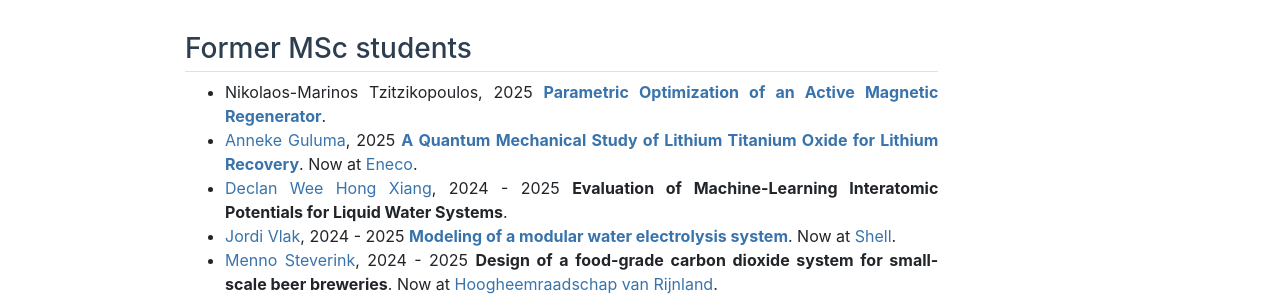
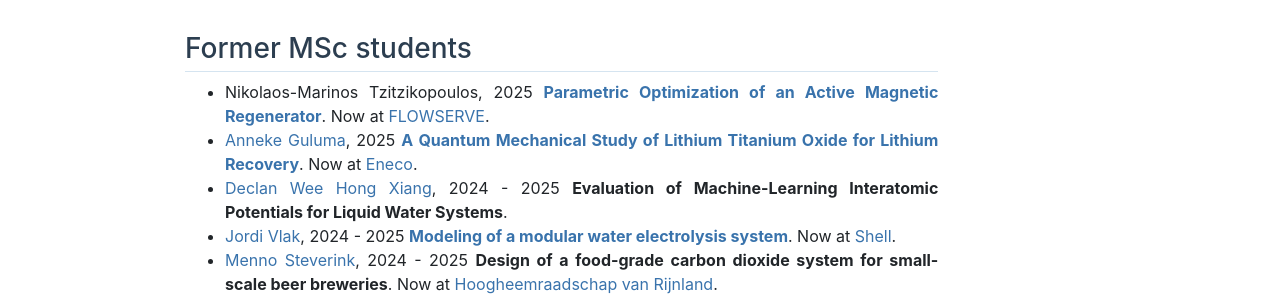
Before and after one commit to omoultosEthTuDelft/web, a Jekyll site: the page built from alumni/index.md, in a window 1280 px wide and 900 px high, scrolled down 443 px. Shown: the part 154-453 px from the top of the window. Built offline with Jekyll 4.4.1, drawn with Linux system fonts in a browser that asks for light colours.

Commit message:
Add Tzitzikopoulos's position at FLOWSERVE
Co-Authored-By: Claude Fable 5 <noreply@anthropic.com>

```diff
--- a/alumni/index.md
+++ b/alumni/index.md
@@ -25,7 +25,7 @@ title: "Alumni"
 <h3>Former MSc students</h3>
 <section markdown="1">
 
-- Nikolaos-Marinos Tzitzikopoulos, 2025 <strong>[Parametric Optimization of an Active Magnetic Regenerator](https://repository.tudelft.nl/record/uuid:87e55981-7e45-404f-bc98-de0ca51f6b59)</strong>.
+- Nikolaos-Marinos Tzitzikopoulos, 2025 <strong>[Parametric Optimization of an Active Magnetic Regenerator](https://repository.tudelft.nl/record/uuid:87e55981-7e45-404f-bc98-de0ca51f6b59)</strong>. Now at [FLOWSERVE](http://www.flowserve.com).
 - [Anneke Guluma](https://www.linkedin.com/in/anneke-guluma-24950330a/?originalSubdomain=nl), 2025 <strong>[A Quantum Mechanical Study of Lithium Titanium Oxide for Lithium Recovery](https://repository.tudelft.nl/record/uuid:0f25b6d7-cb2c-43f8-ba5e-d17dbfe87b1a)</strong>. Now at [Eneco](https://www.eneco.nl/over-ons/).
 - [Declan Wee Hong Xiang](https://www.linkedin.com/in/declan-wee-0612a5122/?originalSubdomain=sg), 2024 - 2025 <strong>Evaluation of Machine-Learning Interatomic Potentials for Liquid Water Systems</strong>.
 - [Jordi Vlak](https://www.linkedin.com/in/jordi-vlak-064783184/?originalSubdomain=nl), 2024 - 2025 [<strong>Modeling of a modular water electrolysis system</strong>](
```
